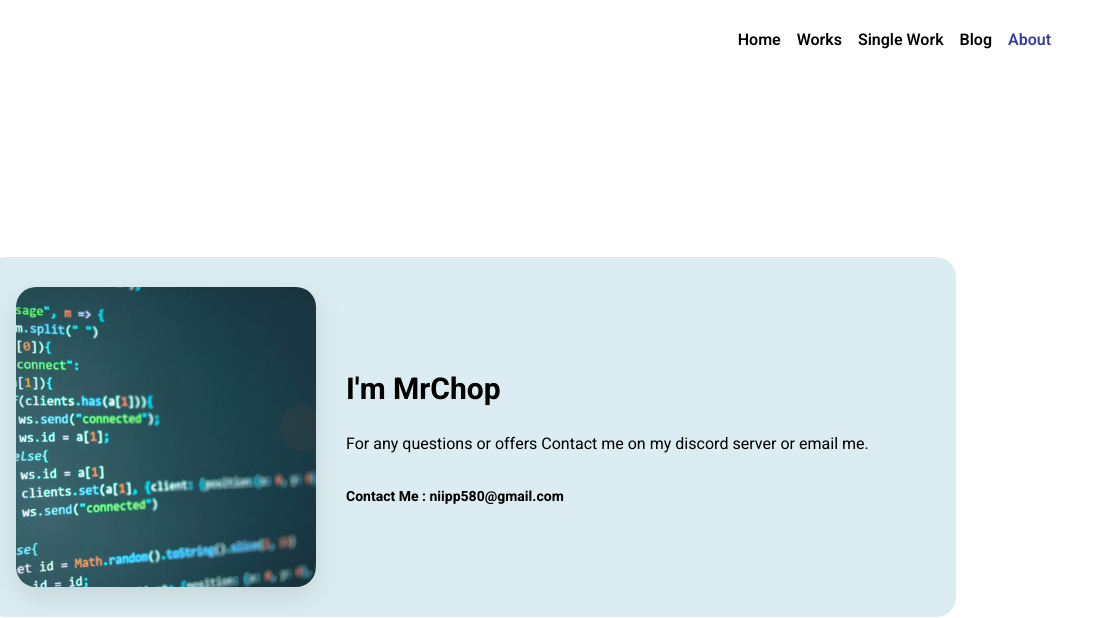
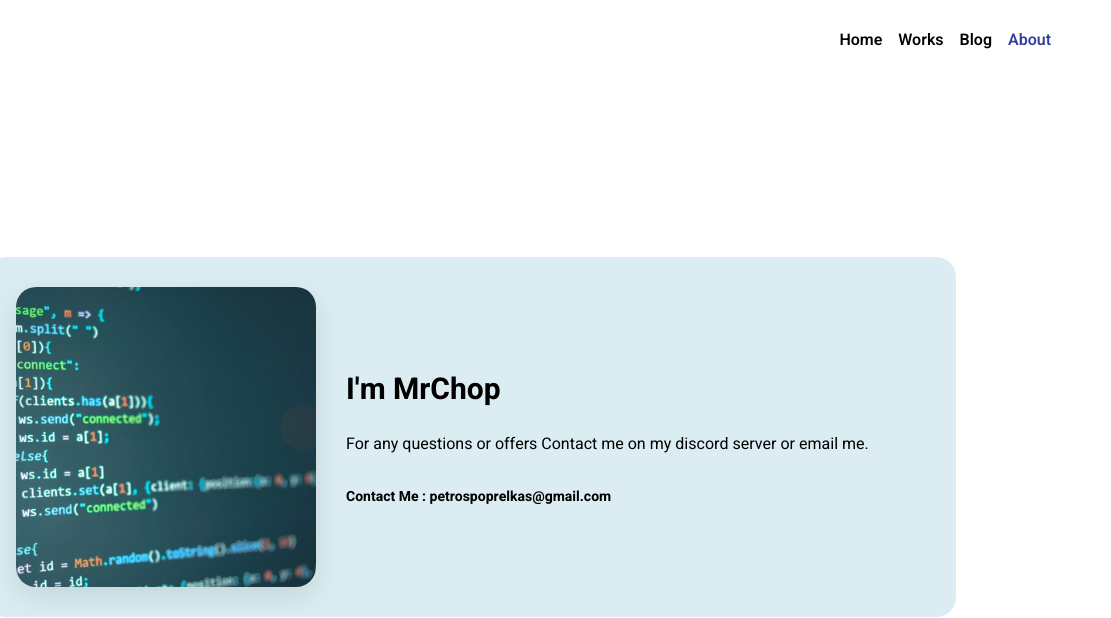
Before and after one commit to MrChop1/Personal.Portfolio, a plain HTML site: page about.html in a window 1280 px wide. Shown: the top 618 px of the page, 169-1280 px from the left. Drawn offline with nearby package versions, Linux system fonts and the light colour scheme.

Commit message:
about.html

```diff
--- a/about.html
+++ b/about.html
@@ -19,7 +19,6 @@
         <div class="nav-links">
             <a href="index.html">Home</a>
             <a href="works.html">Works</a>
-            <a href="single-work.html">Single Work</a>
             <a href="blog.html">Blog</a>
             <a class="selected" href="about.html">About</a>
         </div>
@@ -33,7 +32,7 @@
             <div class="about">
                 <h2>I'm MrChop</h2>
                 <p>For any questions or offers Contact me on my discord server or email me. </p>
-                <p class="email">Contact Me : niipp580@gmail.com</p>
+                <p class="email">Contact Me : <a href="mailto:petrospoprelkas@gmail.com">petrospoprelkas@gmail.com</a></p>
             </div>
         </div>
     </div>
```
